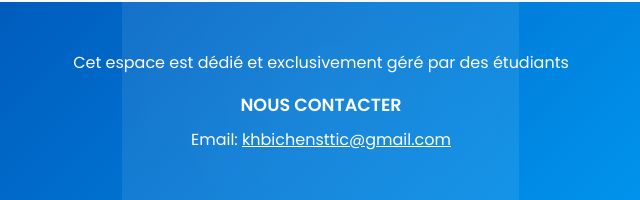
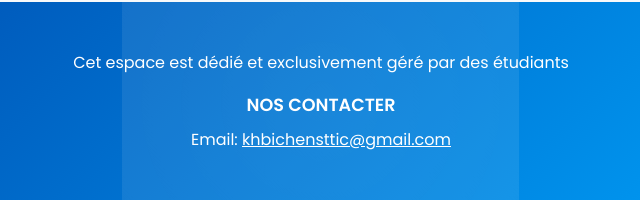
Before and after one commit to Khbich-ensttic/Khbich-ensttic.github.io, a plain HTML site: page index.html in a window 1280 px wide. Shown: the part 2073-2273 px from the top of the page, 319-959 px from the left. Drawn offline with Linux system fonts and the light colour scheme.

Commit message:
Update index.html

```diff
--- a/index.html
+++ b/index.html
@@ -644,7 +644,7 @@
   <footer>
       <div class="container">
           <p>Cet espace est dédié et exclusivement géré par des étudiants</p>
-          <p class="contact-title">NOUS CONTACTER</p>
+          <p class="contact-title">NOS CONTACTER</p>
           <p>Email: <a href="mailto:khbichensttic@gmail.com">khbichensttic@gmail.com</a></p>
 
       </div>
```
